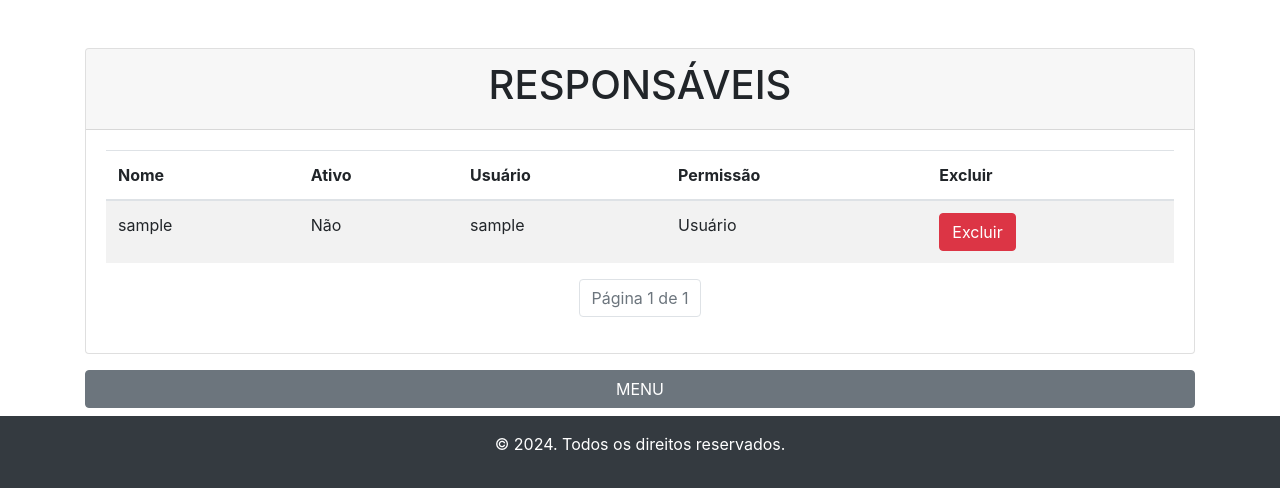
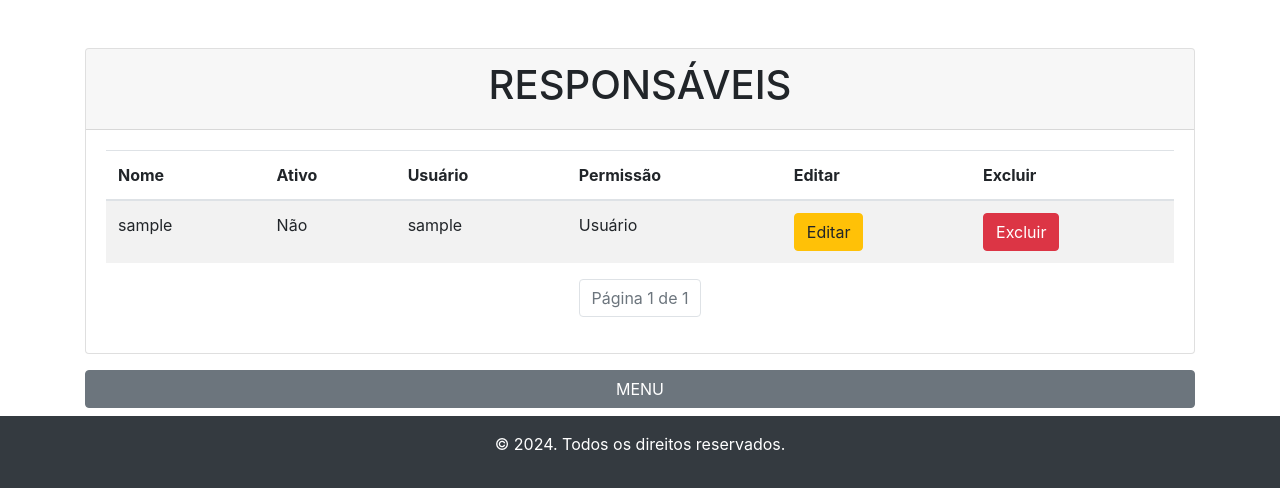
Before and after one commit to vitoroliveirasilva/Recebimento, a Flask app: page /tabela-responsaveis in a window 1280 px wide. Shown: the part 56-559 px from the top of the page. Run offline with Flask 3, Linux system fonts and the light colour scheme; the visitor is signed in with stand-in values (Sample User, id 1); data comes from the database, SQL or seed files in the repository; some libraries are stand-ins or nearby versions.

Commit message:
Edit pages in tables

```diff
--- a/Recebimento/routes/centro_routes.py
+++ b/Recebimento/routes/centro_routes.py
@@ -32,7 +32,6 @@ def register_centro():
 def editar_centro(centro_id):
     centro = Centro.query.get_or_404(centro_id)
     form = EditarCentroForm(obj=centro)
-    form.filial.choices = get_filial_choices()
 
     if form.validate_on_submit():
         data = form.data
--- a/Recebimento/templates/edit/centro.html
+++ b/Recebimento/templates/edit/centro.html
@@ -32,7 +32,7 @@
             </select><br>
             <input type="submit" value="Atualizar">
         </form><br>
-        <a href="/Cadastro/Centro"><button>Voltar</button></a>
+        <a href="/tabela-centros"><button>Voltar</button></a>
     </div>
 </body>
 </html>
--- a/Recebimento/templates/edit/filial.html
+++ b/Recebimento/templates/edit/filial.html
@@ -26,7 +26,7 @@
             <input type="text" name="nome" value="{{ filial.nome }}" required><br>
             <input type="submit" value="Atualizar">
         </form><br>
-        <a href="/cadastro/filiais"><button>Voltar</button></a>
+        <a href="/tabela-filiais"><button>Voltar</button></a>
     </div>
 </body>
 </html>
--- a/Recebimento/templates/edit/responsavel.html
+++ b/Recebimento/templates/edit/responsavel.html
@@ -55,7 +55,7 @@
         </form>
         <br>
         <hr><br>
-        <a href="/cadastro/responsavel"><button>Voltar ao menu</button></a>
+        <a href="/tabela-responsaveis"><button>Voltar ao menu</button></a>
     </div>
     <script>
         document.getElementById('alterar_senha').addEventListener('change', function() {
--- a/Recebimento/templates/tables/centro.html
+++ b/Recebimento/templates/tables/centro.html
@@ -15,6 +15,7 @@
                             <tr>
                                 <th>Nome</th>
                                 <th>Filial</th>
+                                <th>Editar</th>
                                 <th>Excluir</th>
                             </tr>
                         </thead>
@@ -23,6 +24,11 @@
                             <tr>
                                 <td>{{ centro.nome }}</td>
                                 <td>{{ centro.filial.nome }}</td>
+                                <td>
+                                    <form method="POST" action="/editar_centro/{{ centro.id }}">
+                                        <input type="submit" value="Editar" class="btn btn-warning">
+                                    </form>
+                                </td>
                                 <td>
                                     <form method="POST" action="/excluir_centro/{{ centro.id }}">
                                         <input type="submit" value="Excluir" class="btn btn-danger">
--- a/Recebimento/templates/tables/filial.html
+++ b/Recebimento/templates/tables/filial.html
@@ -14,6 +14,7 @@
                         <thead>
                             <tr>
                                 <th>Nome</th>
+                                <th>Editar</th>
                                 <th>Excluir</th>
                             </tr>
                         </thead>
@@ -21,6 +22,11 @@
                             {% for filial in filiais.items %}
                             <tr>
                                 <td>{{ filial.nome }}</td>
+                                <td>
+                                    <form method="POST" action="/editar_filial/{{ filial.id }}">
+                                        <input type="submit" value="Editar" class="btn btn-warning">
+                                    </form>
+                                </td>
                                 <td>
                                     <form method="POST" action="/excluir_filial/{{ filial.id }}">
                                         <input type="submit" value="Excluir" class="btn btn-danger">
--- a/Recebimento/templates/tables/responsavel.html
+++ b/Recebimento/templates/tables/responsavel.html
@@ -17,6 +17,7 @@
                                 <th>Ativo</th>
                                 <th>Usuário</th>
                                 <th>Permissão</th>
+                                <th>Editar</th>
                                 <th>Excluir</th>
                             </tr>
                         </thead>
@@ -27,6 +28,11 @@
                                 <td>{{ "Sim" if responsavel.ativo else "Não" }}</td>
                                 <td>{{ responsavel.usuario }}</td>
                                 <td>{{ "Administrador" if responsavel.permissao else "Usuário" }}</td>
+                                <td>
+                                    <form method="POST" action="/editar_responsavel/{{ responsavel.id }}">
+                                        <input type="submit" value="Editar" class="btn btn-warning">
+                                    </form>
+                                </td>
                                 <td>
                                     <form method="POST" action="/excluir_responsavel/{{ responsavel.id }}">
                                         <input type="submit" value="Excluir" class="btn btn-danger">
```
